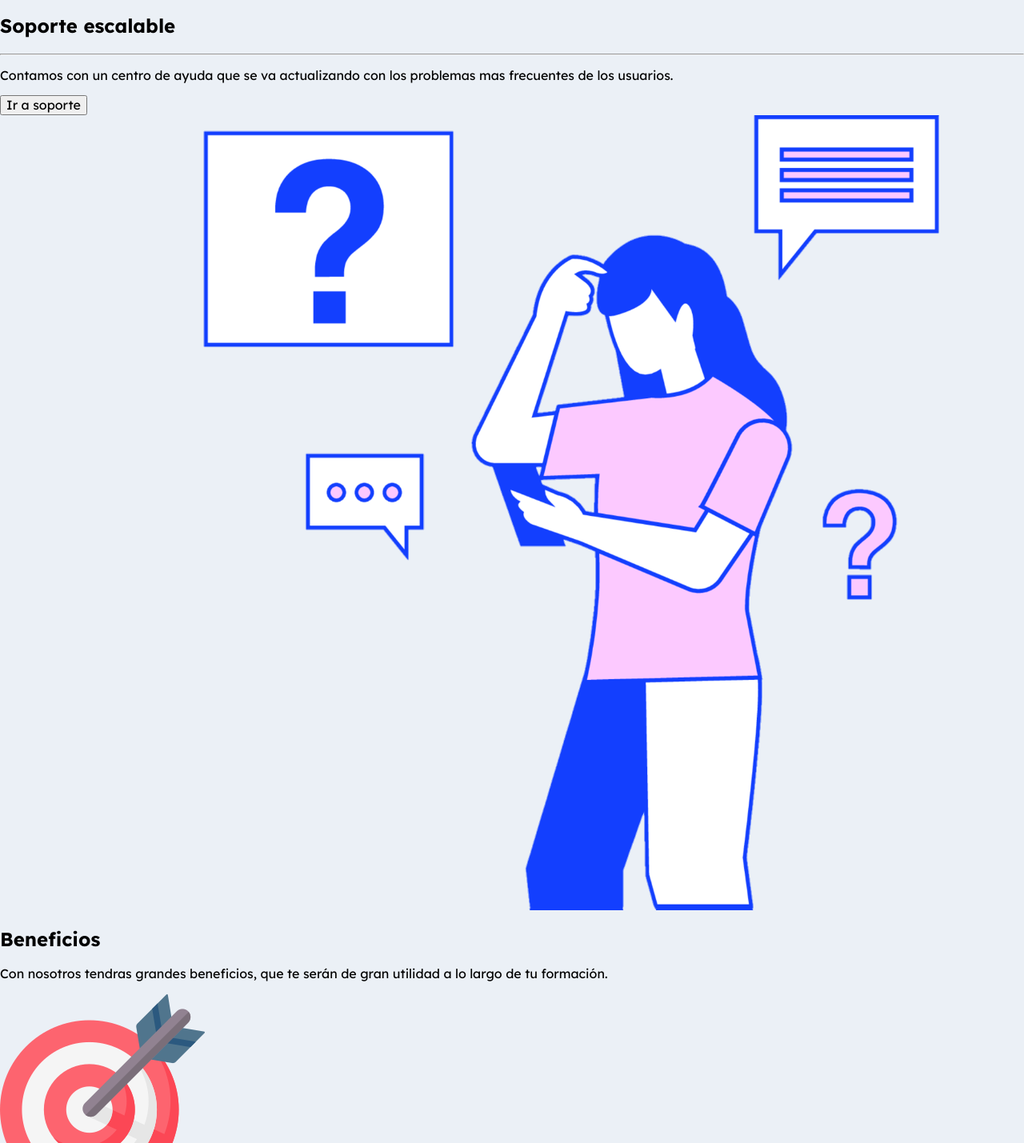
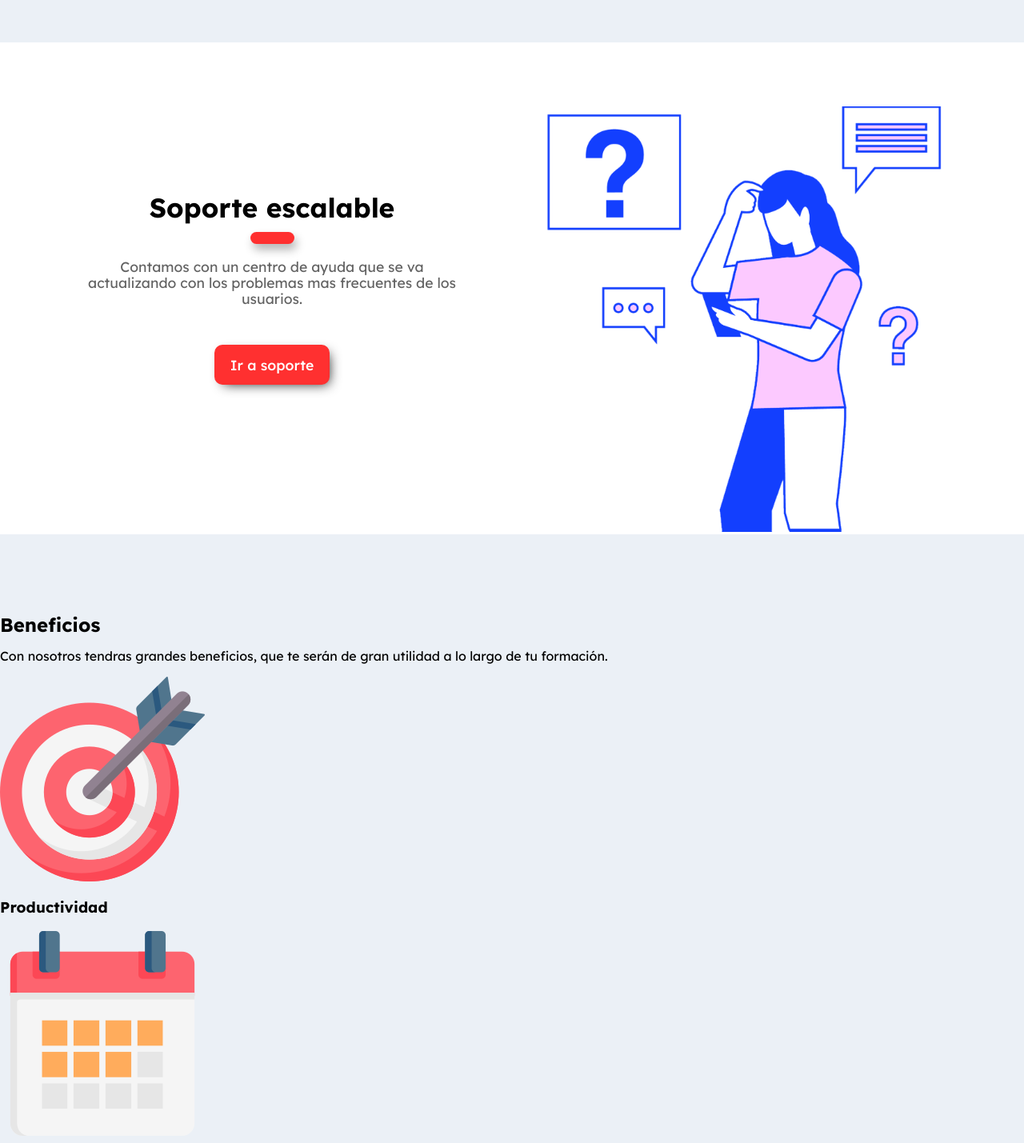
Before and after one commit to SebastianRamos11/Skollab, a PHP site: page / in a window 1280 px wide. Shown: the part 2169-3598 px from the top of the page at 80% size. Run offline with PHP 8.4, Linux system fonts and the light colour scheme; some libraries are stand-ins or nearby versions.

Commit message:
Interpolation removed. Support section stylized

```diff
--- a/App/public/css/main.css
+++ b/App/public/css/main.css
@@ -77,7 +77,7 @@ h1 {
 
 h2 {
   font-size: 1.5em;
-  margin: 0.83em 0;
+  margin: 0;
 }
 
 h3 {
@@ -595,13 +599,92 @@ input[type="checkbox"], input[type="radio"] {
         -ms-flex-direction: row;
             flex-direction: row;
   }
-  .design .design__title {
+  .design__title {
     width: 40%;
   }
-  .design .design__figure {
+  .design__figure {
     padding-top: 100px;
     position: relative;
     top: 0;
   }
 }
+
+.support {
+  display: -webkit-box;
+  display: -ms-flexbox;
+  display: flex;
+  -webkit-box-orient: vertical;
+  -webkit-box-direction: normal;
+      -ms-flex-direction: column;
+          flex-direction: column;
+  -webkit-box-align: center;
+      -ms-flex-align: center;
+          align-items: center;
+  align-items: center;
+  -webkit-box-pack: justify;
+      -ms-flex-pack: justify;
+          justify-content: space-between;
+  background: #fff;
+  margin-bottom: 100px;
+  text-align: center;
+  padding: 70px 40px 0 40px;
+}
+
+.support__title {
+  font-size: 1.4em;
+}
+
+.support__title hr {
+  width: 55px;
+  height: 15px;
+  border: none;
+  background: #FF3030;
+  border-radius: 20px;
+  -webkit-box-shadow: 3px 7px 12px rgba(0, 0, 0, 0.3);
+          box-shadow: 3px 7px 12px rgba(0, 0, 0, 0.3);
+}
+
+.support__paragraph {
+  font-size: 1.1em;
+  color: #636363;
+}
+
+.support__btn {
+  border: none;
+  border-radius: 10px;
+  padding: 15px 20px;
+  color: #fff;
+  background: #FF3030;
+  -webkit-box-shadow: 5px 5px 15px -6px rgba(0, 0, 0, 0.91);
+          box-shadow: 5px 5px 15px -6px rgba(0, 0, 0, 0.91);
+  font-size: 1.1em;
+  font-weight: 500;
+}
+
+.support__figure {
+  max-width: 400px;
+  margin: 80px auto 0 auto;
+  position: relative;
+  bottom: 0;
+}
+
+@media screen and (min-width: 800px) {
+  .support {
+    -webkit-box-orient: horizontal;
+    -webkit-box-direction: normal;
+        -ms-flex-direction: row;
+            flex-direction: row;
+    padding: 0;
+  }
+  .support__content {
+    margin: 0 100px;
+  }
+  .support__btn {
+    margin-top: 30px;
+  }
+  .support__figure {
+    margin: 80px 100px 0 auto;
+    max-width: 500px;
+  }
+}
 /*# sourceMappingURL=main.css.map */
--- a/App/public/index.html
+++ b/App/public/index.html
@@ -95,7 +95,7 @@
 
     <section class="support">
         <div class="support__content">
-            <div class="support__head">
+            <div class="support__title">
                 <h2>Soporte escalable</h2>
                 <hr>
             </div>
--- a/App/src/_normalize.scss
+++ b/App/src/_normalize.scss
@@ -37,7 +37,7 @@ $h5_font_size: 0.83em !default;
 $h6_font_size: 0.75em !default;
 
 $h1_margin: 0.67em 0 !default;
-$h2_margin: 0.83em 0 !default;
+$h2_margin: 0 !default;
 $h3_margin: 1em 0 !default;
 $h4_margin: 1.33em 0 !default;
 $h5_margin: 1.67em 0 !default;
--- a/App/src/_variables.scss
+++ b/App/src/_variables.scss
@@ -2,11 +2,11 @@
 $white: #fff;
 $black: #000;
 $primary-color: #FF5C00;
+$primary-contrast: #FF3030;
 $secundary-color: #0066FF;
 
 
 // Buttons
-$btn-primary: linear-gradient(274.97deg, #FF5A5A -2.56%, #F11414 97.64%);
 $btn-shadow: 5px 5px 15px -6px rgba(0,0,0,0.91);
 
 // Borders
@@ -22,3 +22,7 @@ $md: 600px;
 $lg: 800px;
 $xl: 1000px;
 $xxl: 1200px;
+
+// Elements
+$element-spacing: 100px;
+$element-shadow: 0px 8px 20px rgba(157, 186, 234, 0.25);
```
Also changed, not shown: other parts of App/public/css/main.css (+31 -27 lines), App/src/_elements.scss (added, +19 -0 lines), App/src/main.scss (+74 -34 lines), App/public/img/backgrounds/design-bg.svg (added), App/public/img/figures/eclipse_1.svg (deleted), App/public/img/figures/header-background.png (deleted), App/public/img/main/support.png, 1 other file.
